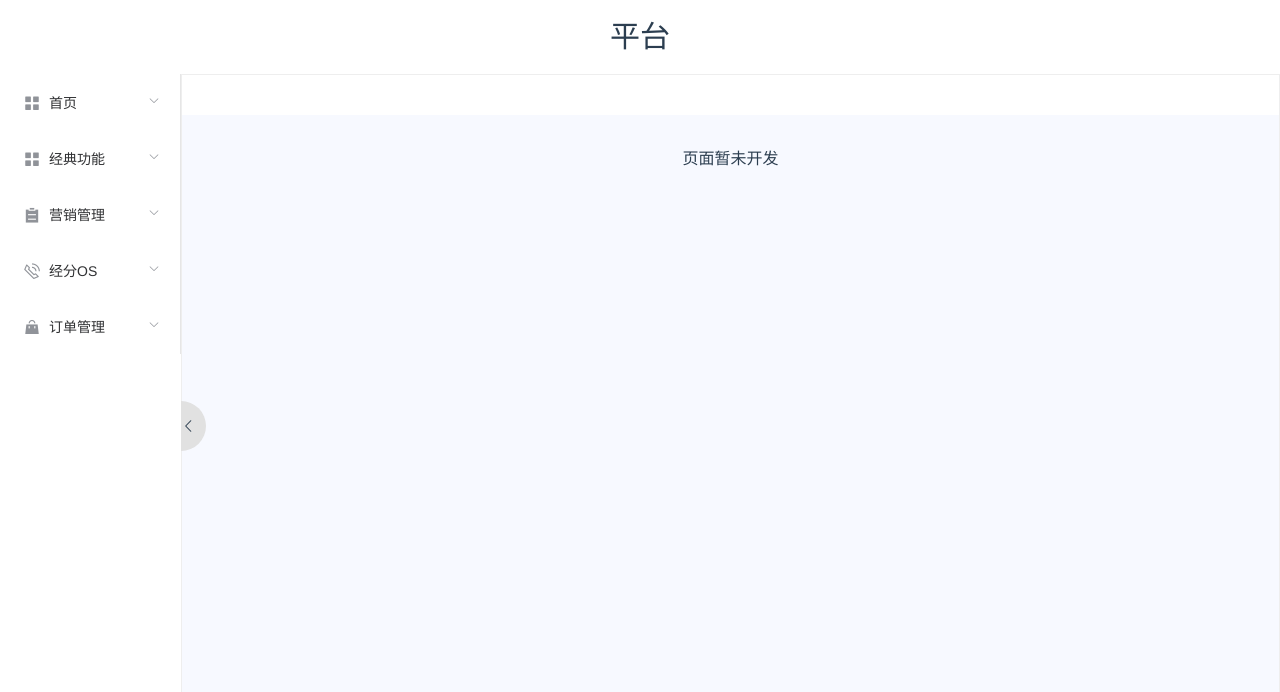
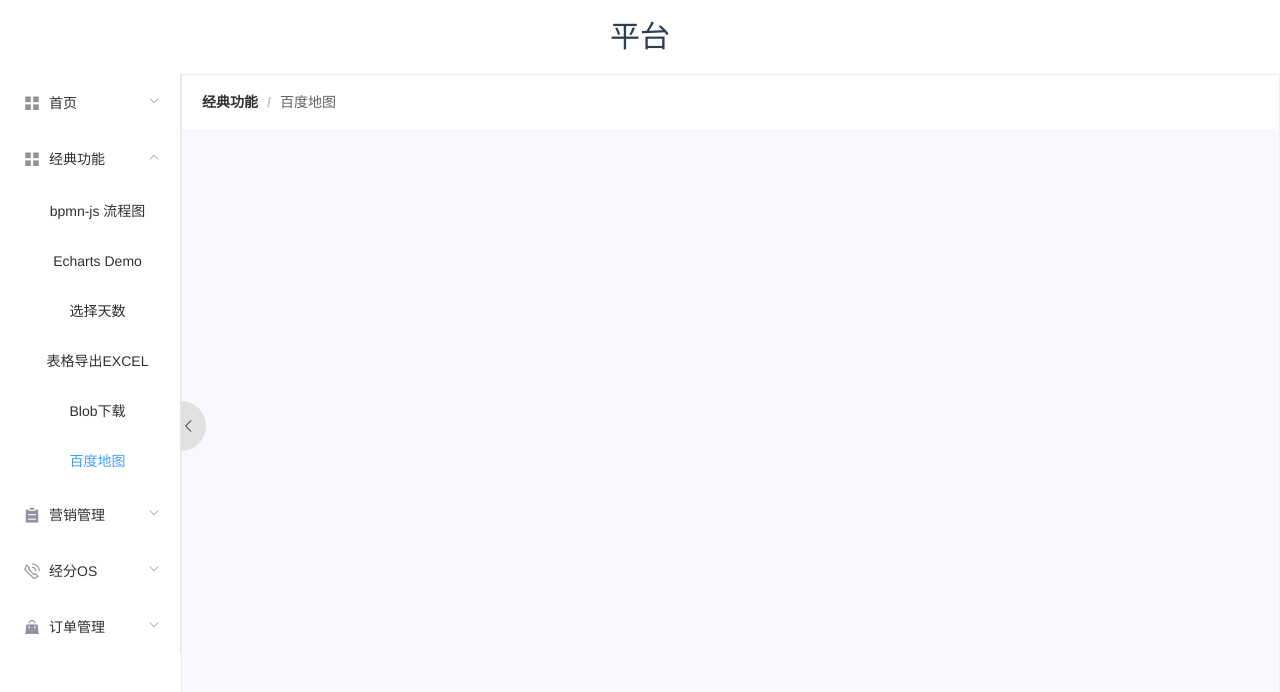
Before and after one commit to wosiku/my-vue-cli, a Vue app: page /my/baiduMap in a window 1280 px wide. Before the commit this address led to /404. Shown: the top 692 px of the page. Built offline with nearby package versions, Linux system fonts and the light colour scheme.

Commit message:
fail map

```diff
--- a/index.html
+++ b/index.html
@@ -9,4 +9,5 @@
     <div id="app"></div>
     <!-- built files will be auto injected -->
   </body>
+  <script src="https://map.qq.com/api/gljs?v=1.exp&key=GAABZ-5WMCD-FJS4D-HE65Z-FHEZQ-AAF2G"></script>
 </html>
--- a/src/components/sideBar/menuData.js
+++ b/src/components/sideBar/menuData.js
@@ -89,6 +89,14 @@ let menuData = [
         'id': 'mdmapp-orgmanager2',
         'title': 'Blob下载',
         'url': '/my/blobDownload',
+        'icon': null,
+        'submenus': null,
+        'items': null
+      },
+      {
+        'id': 'mdmapp-orgmanager2',
+        'title': '百度地图',
+        'url': '/my/baiduMap',
         'icon': null,
         'submenus': null,
         'items': null
--- a/src/router/index.js
+++ b/src/router/index.js
@@ -38,6 +38,10 @@ export default new Router({
             {
               path: 'blobDownload',
               component: resolve => require(['@/views/demo/blobDownload/index'], resolve)
+            },
+            {
+              path: 'baiduMap',
+              component: resolve => require(['@/views/demo/baiduMap/index'], resolve)
             }
           ]
         },
--- /dev/null
+++ b/src/views/demo/baiduMap/index.vue
@@ -0,0 +1,36 @@
+<template>
+  <div class="map" id="container">
+  </div>
+</template>
+<script>
+export default {
+  data () {
+    return {
+      map: null
+    };
+  },
+  mounted () {
+    // this.initMap();
+  },
+  methods: {
+    // 地图初始化函数，本例取名为init，开发者可根据实际情况定义
+    initMap () {
+      // 定义地图中心点坐标
+      // var center = new TMap.LatLng(39.984120, 116.307484);
+      // 定义map变量，调用 TMap.Map() 构造函数创建地图
+      // this.map = new TMap.Map(document.getElementById('container'), {
+      //   center: center, // 设置地图中心点坐标
+      //   zoom: 17.2, // 设置地图缩放级别
+      //   pitch: 23.5, // 设置俯仰角
+      //   rotation: 0 // 设置地图旋转角度
+      // });
+    }
+  }
+};
+</script>
+<style>
+.map {
+  width: 100%;
+  height: 600px;
+}
+</style>
```
